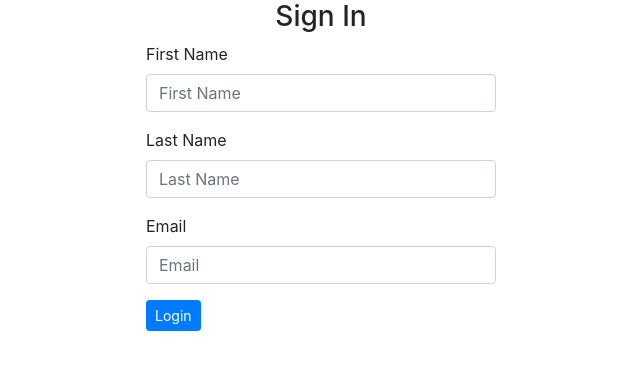
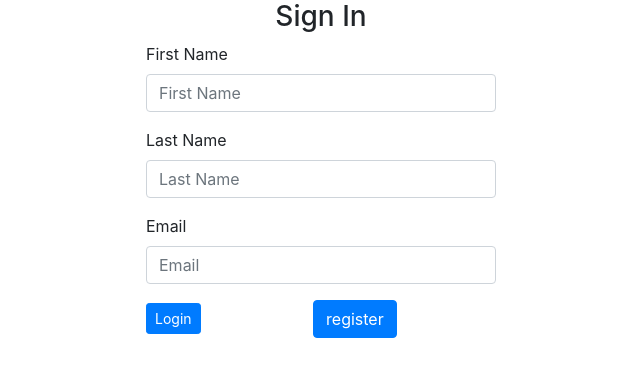
Before and after one commit to BeatriceWambui/my-insta, a Django app: template insta/templates/registration/login.html in a window 1280 px wide. Shown: the top 377 px of the page, without its empty margins (319-959 px from the left). Run offline with Django 3.2, Linux system fonts and the light colour scheme; the template is opened without the code that fills it: values that come from a table or form of the project are taken from there, others are empty; some libraries are stand-ins or nearby versions.

Commit message:
add a link to register new user and display comment

```diff
--- a/insta/admin.py
+++ b/insta/admin.py
@@ -1,7 +1,8 @@
 from django.contrib import admin
-from .models import Image,Profile,InstaLetterRecipient
+from .models import Image,Profile,InstaLetterRecipient,CommentFormRecipient
 # Register your models here.
 
 admin.site.register(Image)
 admin.site.register(Profile)
 admin.site.register(InstaLetterRecipient)
+admin.site.register(CommentFormRecipient)
--- a/insta/templates/blueprint/index.html
+++ b/insta/templates/blueprint/index.html
@@ -45,6 +45,9 @@
           <div class="card-body">
             <h4 class="card-title">{{posts.image_name}}</h4>
             <p class="card-text">{{posts.comments}}</p>
+            {% for comment in comments %}
+              <p class="card-text">{{ comment.comment }}</p>
+            {% endfor %}
             <p class="card-text">{{posts.image_caption}}</p>
             <a href="{% url 'profile' %}" class="btn btn-success">See Profile</a>
           </div>
--- a/insta/templates/registration/login.html
+++ b/insta/templates/registration/login.html
@@ -20,7 +20,9 @@
             {% bootstrap_form form%}
 
             <div class="form-group">
-              <input type="submit" class="btn btn-primary btn-sm" value="Login">
+              <input type="submit" class="btn btn-primary btn-sm" value="Login"> &nbsp; &nbsp; &nbsp; &nbsp; &nbsp; &nbsp; &nbsp; &nbsp; &nbsp; &nbsp; &nbsp; &nbsp;
+              <a class="btn btn-primary" href="http://127.0.0.1:8000/accounts/register/">register</a>
+
             </div>
 
             <input type="hidden" name="next" value="{{next}}">
```
Also changed, not shown: insta/views.py (+5 -2 lines), media/photos/IMG_20181213_182645_6.jpg (added).
